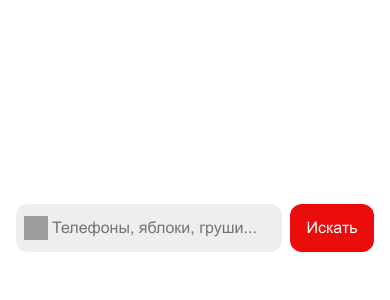
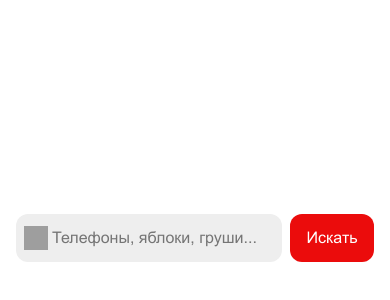
Before and after one commit to Nadya-S/unsplash-search, a React (Create React App) app: page / in a window 390 px wide. Shown: the part 28-328 px from the top of the page. Built offline with nearby package versions, Linux system fonts and the light colour scheme; grey boxes are pictures that could not be loaded; a web font is replaced by a local one.

Commit message:
fix: fixed scroll on start page

```diff
--- a/src/components/SearchForm/SearchForm.css
+++ b/src/components/SearchForm/SearchForm.css
@@ -9,8 +9,10 @@
 }
 
 .search-form_center {
+  position: absolute;
   text-align: center;
-  padding: 276px 0 0 0;
+  top: 276px;
+  padding: 0;
 }
 
 @media screen and (max-width: 690px) {
@@ -18,6 +20,6 @@
     padding: 10px 12px 16px 16px;
   }
   .search-form_center {
-    padding-top: 232px;
+    top: 232px;
   }
 }
```
